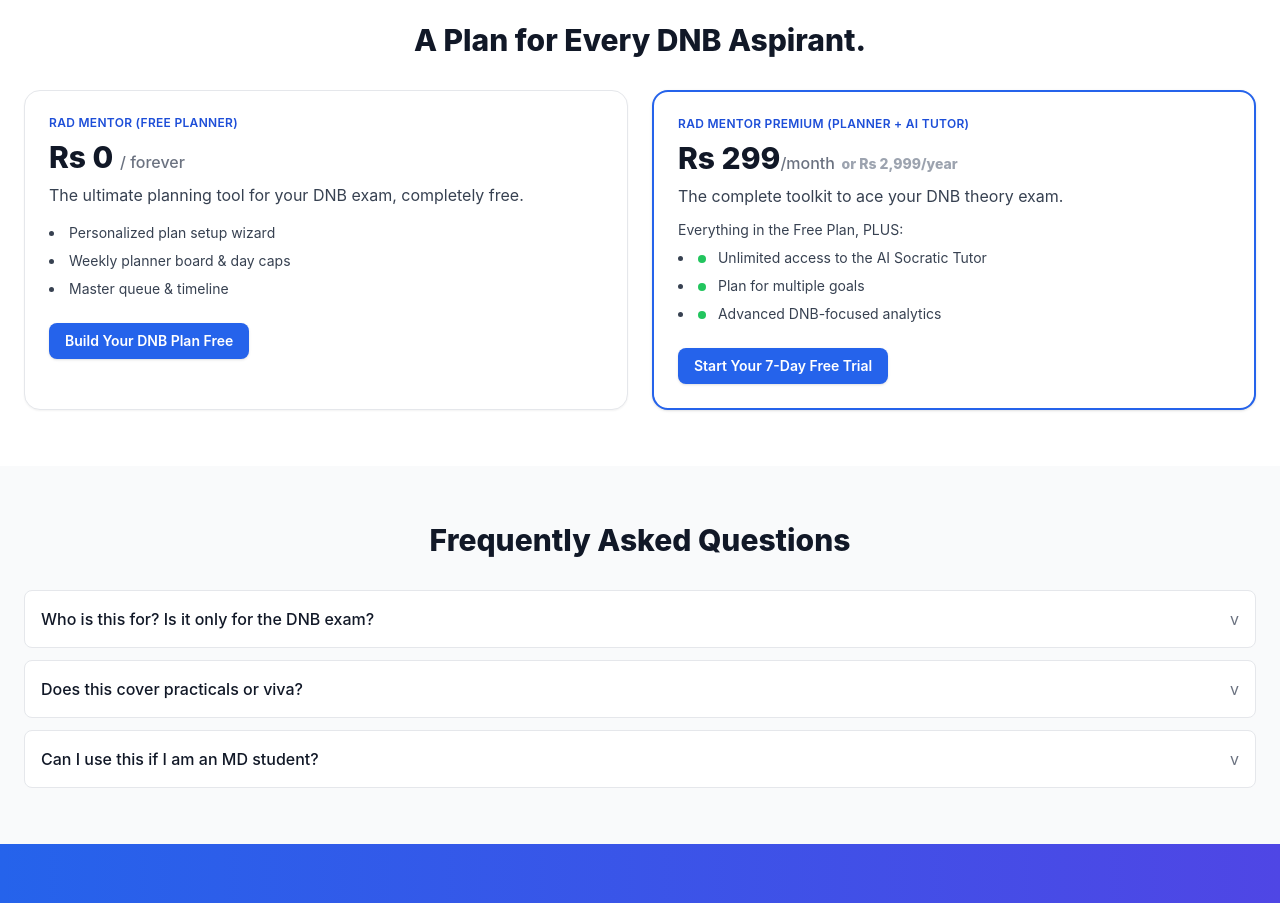
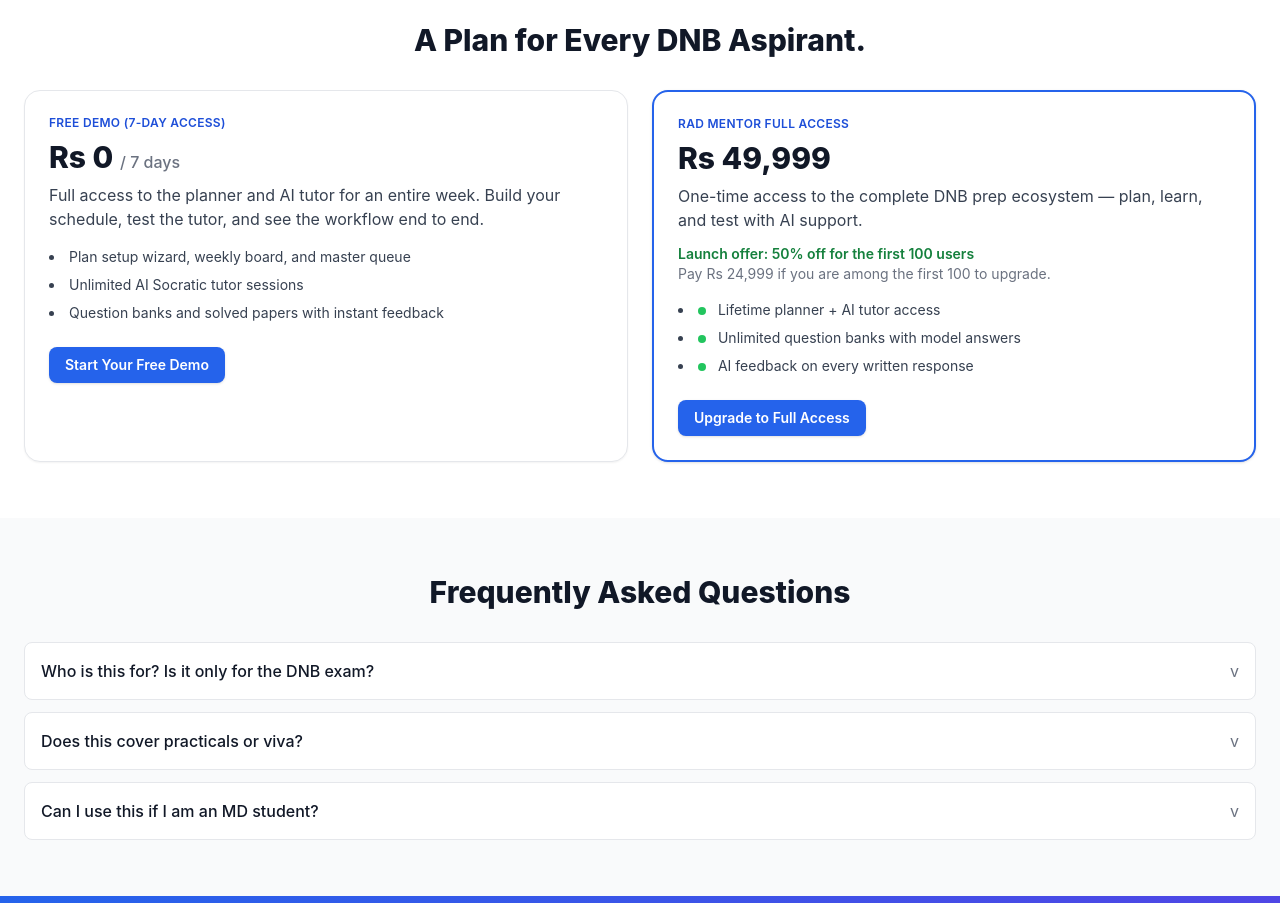
Before and after one commit to prateek070295/rad_mentor, a React (Create React App) app: page / in a window 1280 px wide. Shown: the part 2652-3555 px from the top of the page. Built offline with nearby package versions, Linux system fonts and the light colour scheme; no server answers.

Commit message:
Update pricing for free demo and 49,999 full access with early discount

```diff
--- a/src/pages/LandingPage.jsx
+++ b/src/pages/LandingPage.jsx
@@ -187,27 +187,28 @@ const Pricing = () => (
       <h3 className="mt-6 text-2xl md:text-3xl font-extrabold text-gray-900 text-center">A Plan for Every DNB Aspirant.</h3>
       <div className="mt-8 grid md:grid-cols-2 gap-6">
         <div className="rounded-2xl border bg-white p-6 shadow-sm">
-          <div className="text-xs uppercase tracking-wide text-blue-700 font-semibold">Rad Mentor (Free Planner)</div>
-          <div className="mt-2 text-3xl font-extrabold text-gray-900">Rs 0 <span className="text-base font-medium text-gray-500">/ forever</span></div>
-          <p className="mt-2 text-gray-700">The ultimate planning tool for your DNB exam, completely free.</p>
+          <div className="text-xs uppercase tracking-wide text-blue-700 font-semibold">Free Demo (7-Day Access)</div>
+          <div className="mt-2 text-3xl font-extrabold text-gray-900">Rs 0 <span className="text-base font-medium text-gray-500">/ 7 days</span></div>
+          <p className="mt-2 text-gray-700">Full access to the planner and AI tutor for an entire week. Build your schedule, test the tutor, and see the workflow end to end.</p>
           <ul className="mt-4 space-y-2 text-sm text-gray-700 list-disc list-inside">
-            <li>Personalized plan setup wizard</li>
-            <li>Weekly planner board & day caps</li>
-            <li>Master queue & timeline</li>
+            <li>Plan setup wizard, weekly board, and master queue</li>
+            <li>Unlimited AI Socratic tutor sessions</li>
+            <li>Question banks and solved papers with instant feedback</li>
           </ul>
-          <a href="/login" className="mt-6 inline-flex items-center rounded-lg bg-blue-600 text-white px-4 py-2 text-sm font-semibold shadow hover:bg-blue-700">Build Your DNB Plan Free</a>
+          <a href="/login" className="mt-6 inline-flex items-center rounded-lg bg-blue-600 text-white px-4 py-2 text-sm font-semibold shadow hover:bg-blue-700">Start Your Free Demo</a>
         </div>
         <div className="rounded-2xl border-2 border-blue-600 bg-white p-6 shadow">
-          <div className="text-xs uppercase tracking-wide text-blue-700 font-semibold">Rad Mentor Premium (Planner + AI Tutor)</div>
-          <div className="mt-2 text-3xl font-extrabold text-gray-900">Rs 299<span className="text-base font-medium text-gray-500">/month</span> <span className="text-sm text-gray-400">or Rs 2,999/year</span></div>
-          <p className="mt-2 text-gray-700">The complete toolkit to ace your DNB theory exam.</p>
-          <div className="mt-3 text-sm text-gray-700">Everything in the Free Plan, PLUS:</div>
-          <ul className="mt-2 space-y-2 text-sm text-gray-700 list-disc list-inside">
-            <li><span className="mr-2 inline-block h-2 w-2 rounded-full bg-green-500"></span> Unlimited access to the AI Socratic Tutor</li>
-            <li><span className="mr-2 inline-block h-2 w-2 rounded-full bg-green-500"></span> Plan for multiple goals</li>
-            <li><span className="mr-2 inline-block h-2 w-2 rounded-full bg-green-500"></span> Advanced DNB-focused analytics</li>
+          <div className="text-xs uppercase tracking-wide text-blue-700 font-semibold">Rad Mentor Full Access</div>
+          <div className="mt-2 text-3xl font-extrabold text-gray-900">Rs 49,999</div>
+          <p className="mt-2 text-gray-700">One-time access to the complete DNB prep ecosystem — plan, learn, and test with AI support.</p>
+          <div className="mt-3 text-sm text-green-700 font-semibold">Launch offer: 50% off for the first 100 users</div>
+          <div className="text-sm text-gray-500">Pay Rs 24,999 if you are among the first 100 to upgrade.</div>
+          <ul className="mt-4 space-y-2 text-sm text-gray-700 list-disc list-inside">
+            <li><span className="mr-2 inline-block h-2 w-2 rounded-full bg-green-500"></span> Lifetime planner + AI tutor access</li>
+            <li><span className="mr-2 inline-block h-2 w-2 rounded-full bg-green-500"></span> Unlimited question banks with model answers</li>
+            <li><span className="mr-2 inline-block h-2 w-2 rounded-full bg-green-500"></span> AI feedback on every written response</li>
           </ul>
-          <a href="/login" className="mt-6 inline-flex items-center rounded-lg bg-blue-600 text-white px-4 py-2 text-sm font-semibold shadow hover:bg-blue-700">Start Your 7-Day Free Trial</a>
+          <a href="/login" className="mt-6 inline-flex items-center rounded-lg bg-blue-600 text-white px-4 py-2 text-sm font-semibold shadow hover:bg-blue-700">Upgrade to Full Access</a>
         </div>
       </div>
     </div>
```
